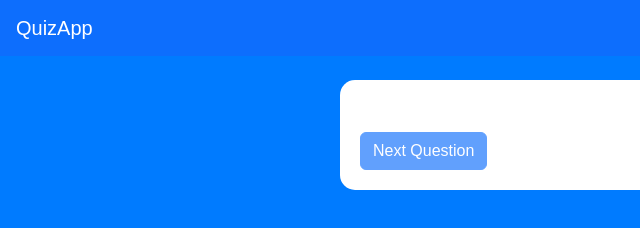
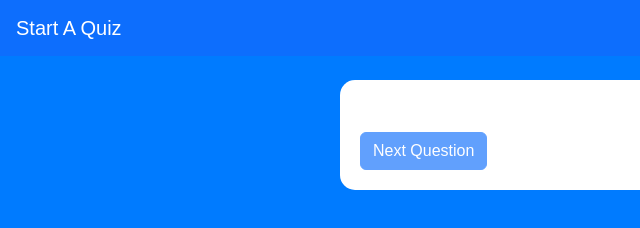
Before and after one commit to ShamanMahmudQC/Project2CS355, a website: page public/quiz.html in a window 1280 px wide. Shown: the full height of the page, 0-640 px from the left. Drawn offline with nearby package versions, Linux system fonts and the light colour scheme; no server answers.

Commit message:
Update quiz.html

```diff
--- a/public/quiz.html
+++ b/public/quiz.html
@@ -8,7 +8,7 @@
 </head>
 <body class="light-mode">
   <nav class="navbar navbar-expand bg-primary navbar-dark px-3">
-    <a class="navbar-brand" href="/home">QuizApp</a>
+    <a class="navbar-brand" href="/home">Start A Quiz</a>
     <div class="ms-auto">
       <button id="darkModeBtn" class="btn btn-outline-light me-2">Toggle Dark Mode</button>
       <a href="/leaderboard.html" class="btn btn-outline-light me-2">Leaderboard</a>
```
